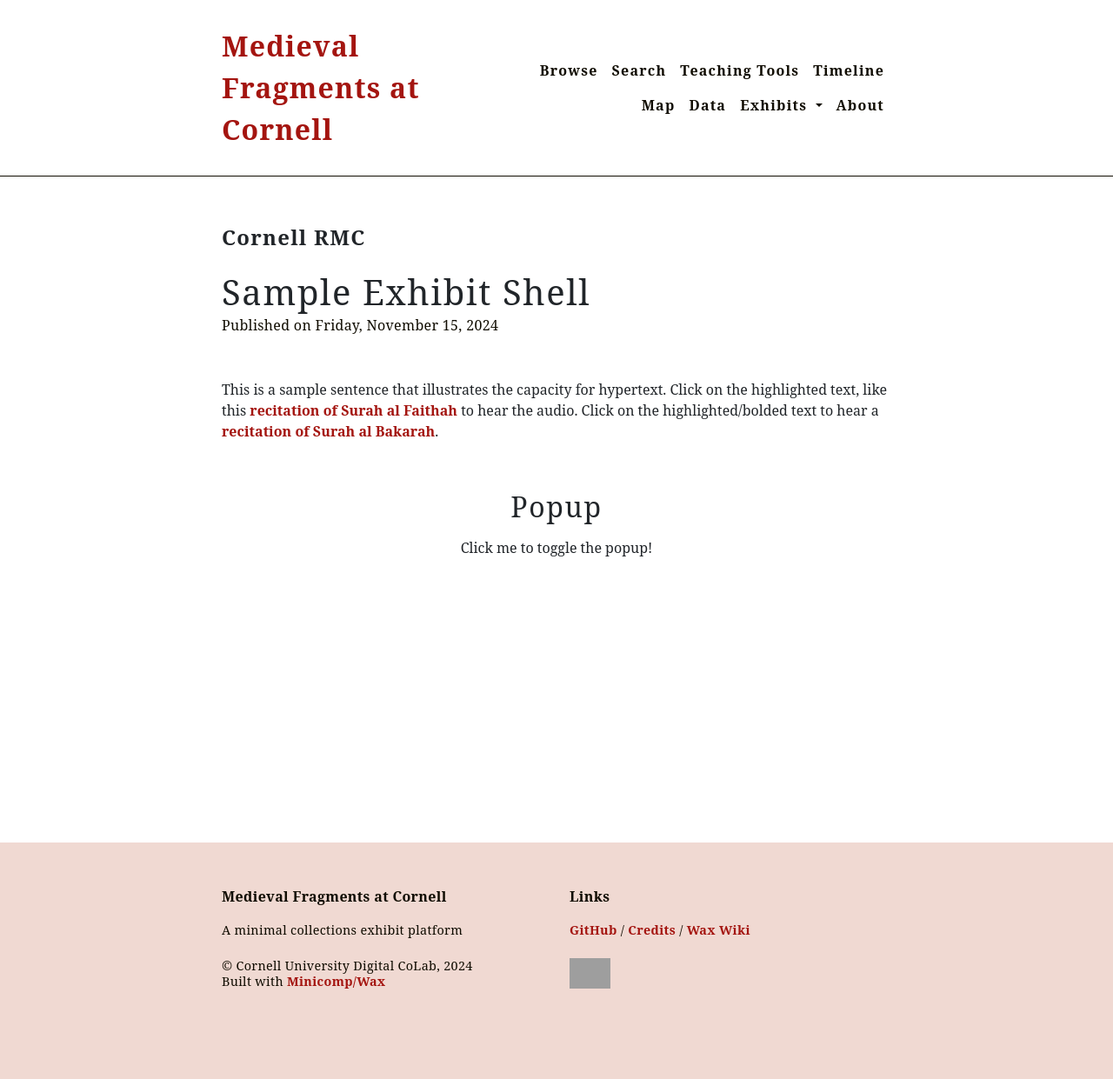
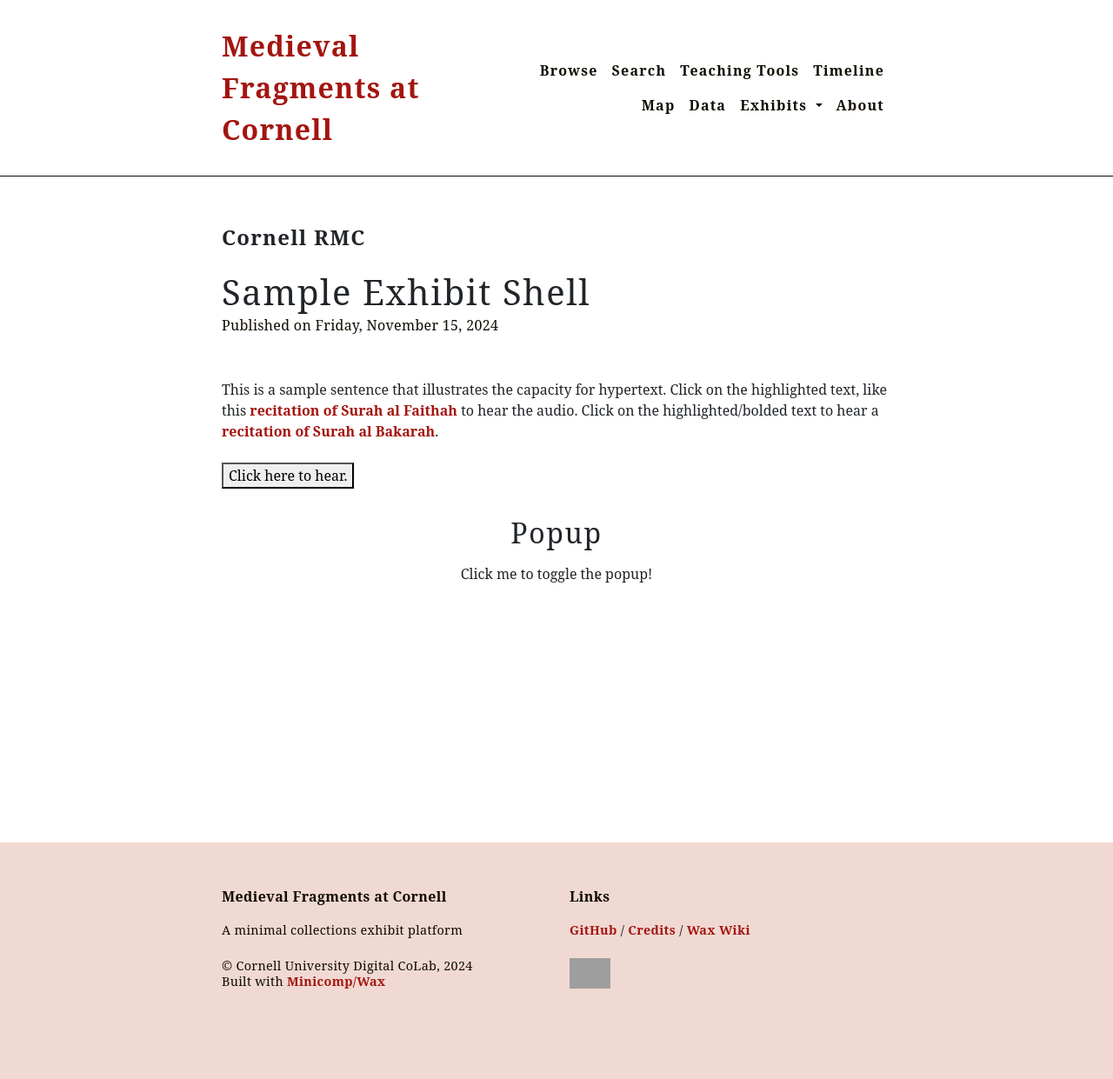
Before and after one commit to kam535/medieval-fragments, a Jekyll site: the page built from _exhibits/c.md, in a window 1280 px wide. Shown: the whole page at 87% size. Built offline with Jekyll 4.4.1, drawn with Linux system fonts in a browser that asks for light colours; some web fonts are replaced.

Commit message:
Update c.md

```diff
--- a/_exhibits/c.md
+++ b/_exhibits/c.md
@@ -95,11 +95,11 @@ myAudio.onplaying = function() {
 myAudio.onpause = function() {
   isPlaying = false;
 };
+  </script>
   <div>
   <audio id="myAudio" src="https://download.quranicaudio.com/quran/abdullaah_3awwaad_al-juhaynee/001.mp3" preload="auto"></audio>
   <button onClick="togglePlay()">Click here to hear.</button>
   </div>
-  </script>
 </div>
 
 <div style="text-align:center">
```
